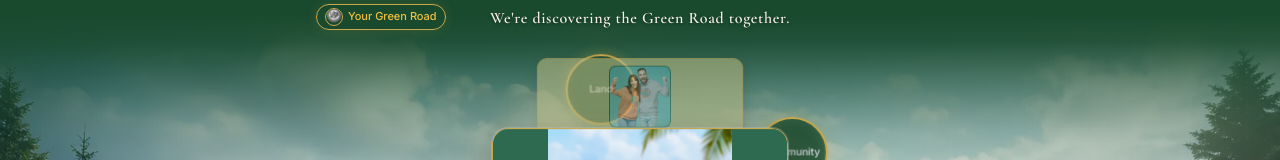
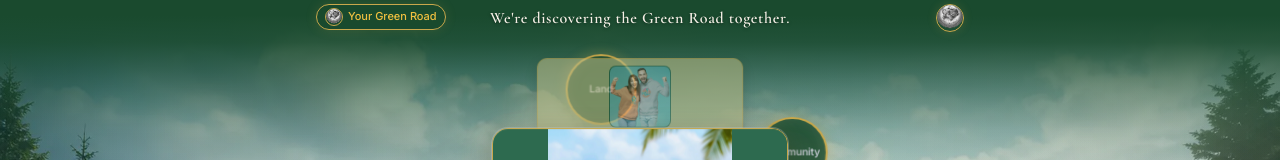
Before and after one commit to nodrinksonthepiano/greenroadgroup6526, a Next.js app: page / in a window 1280 px wide. Shown: the top 160 px of the page. Built offline with nearby package versions, Linux system fonts and the light colour scheme.

Commit message:
Fix custom carousel swipe direction and logo alignment

```diff
--- a/app/components/home/CustomDiscoveryCarousel.tsx
+++ b/app/components/home/CustomDiscoveryCarousel.tsx
@@ -352,8 +352,8 @@ export function CustomDiscoveryCarousel({
       const next = wrapIndex(base + dir, count);
 
       lockBodyScroll();
-      // Next (dir +1) completes at p=-1; previous (dir -1) at p=+1.
-      await runSnapTo(dir > 0 ? -1 : 1);
+      // Next (dir +1) completes at p=+1; previous (dir -1) at p=-1 (Zeyoda convention).
+      await runSnapTo(dir > 0 ? +1 : -1);
       writeFrame();
       effectiveIndexRef.current = next;
       setEffectiveIndex(next);
@@ -427,7 +427,7 @@ export function CustomDiscoveryCarousel({
         return;
       }
 
-      const dir = s > 0 ? -1 : 1;
+      const dir = s > 0 ? +1 : -1;
       await commitIndex(dir);
     },
     [
--- a/app/components/home/GreenroadWallet.tsx
+++ b/app/components/home/GreenroadWallet.tsx
@@ -25,7 +25,7 @@ export function GreenroadWallet({ onJoinClick }: GreenroadWalletProps) {
             alt=""
             width={18}
             height={18}
-            className="greenroad-wallet__logo"
+            className="greenroad-logo-mark"
           />
         </span>
         <span>Your Green Road</span>
--- a/app/components/home/HomePage.tsx
+++ b/app/components/home/HomePage.tsx
@@ -1,5 +1,7 @@
 "use client";
 
+import Image from "next/image";
+import Link from "next/link";
 import { useCallback, useEffect, useMemo, useRef, useState } from "react";
 import type { Discovery } from "@/data/types/discovery";
 import type { Room } from "@/data/types/discovery";
@@ -167,6 +169,18 @@ export function HomePage({ discovery }: HomePageProps) {
             <GreenroadWallet onJoinClick={scrollToJoin} />
           </div>
           <StoryBanner />
+          <Link href="/" className="home-header__brand" aria-label="Greenroad">
+            <span className="home-header__brand-frame" aria-hidden>
+              <Image
+                src="/greenroadgrouplogo6226.png"
+                alt=""
+                width={28}
+                height={28}
+                className="greenroad-logo-mark"
+                priority
+              />
+            </span>
+          </Link>
         </div>
       </header>
 
--- a/app/styles/home.css
+++ b/app/styles/home.css
@@ -128,6 +128,43 @@
   min-height: auto;
   width: auto;
   padding: 0;
+}
+
+.home-header__brand {
+  grid-column: 3;
+  justify-self: end;
+  display: flex;
+  align-items: center;
+  flex-shrink: 0;
+  line-height: 0;
+}
+
+.home-header__brand-frame {
+  width: 1.75rem;
+  height: 1.75rem;
+  border-radius: 50%;
+  border: 1.5px solid var(--gold-lion);
+  display: flex;
+  align-items: center;
+  justify-content: center;
+  overflow: hidden;
+  flex-shrink: 0;
+  box-shadow: 0 0 10px rgba(201, 168, 76, 0.18);
+  transition: border-color 0.2s, box-shadow 0.2s;
+}
+
+.home-header__brand:hover .home-header__brand-frame {
+  border-color: var(--gold-bright);
+  box-shadow: 0 0 14px rgba(201, 168, 76, 0.28);
+}
+
+/* Logo PNG is a circle on a tall transparent canvas — crop/position for optical center */
+.greenroad-logo-mark {
+  width: 148%;
+  height: 148%;
+  max-width: none;
+  object-fit: cover;
+  object-position: 50% 36%;
 }
 
 .home-main {
@@ -537,12 +574,6 @@ html:has(body.carousel-scroll-lock) {
   justify-content: center;
   overflow: hidden;
   flex-shrink: 0;
-}
-
-.greenroad-wallet__logo {
-  width: 100%;
-  height: 100%;
-  object-fit: cover;
 }
 
 .greenroad-wallet__panel {
```
